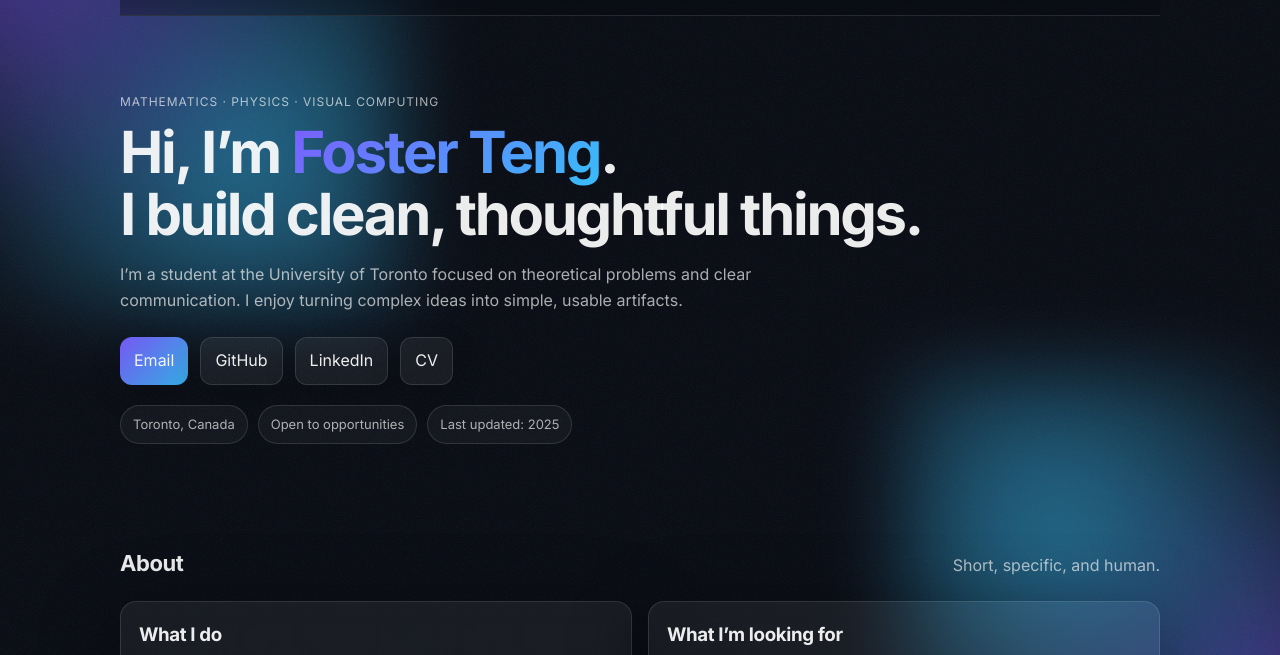
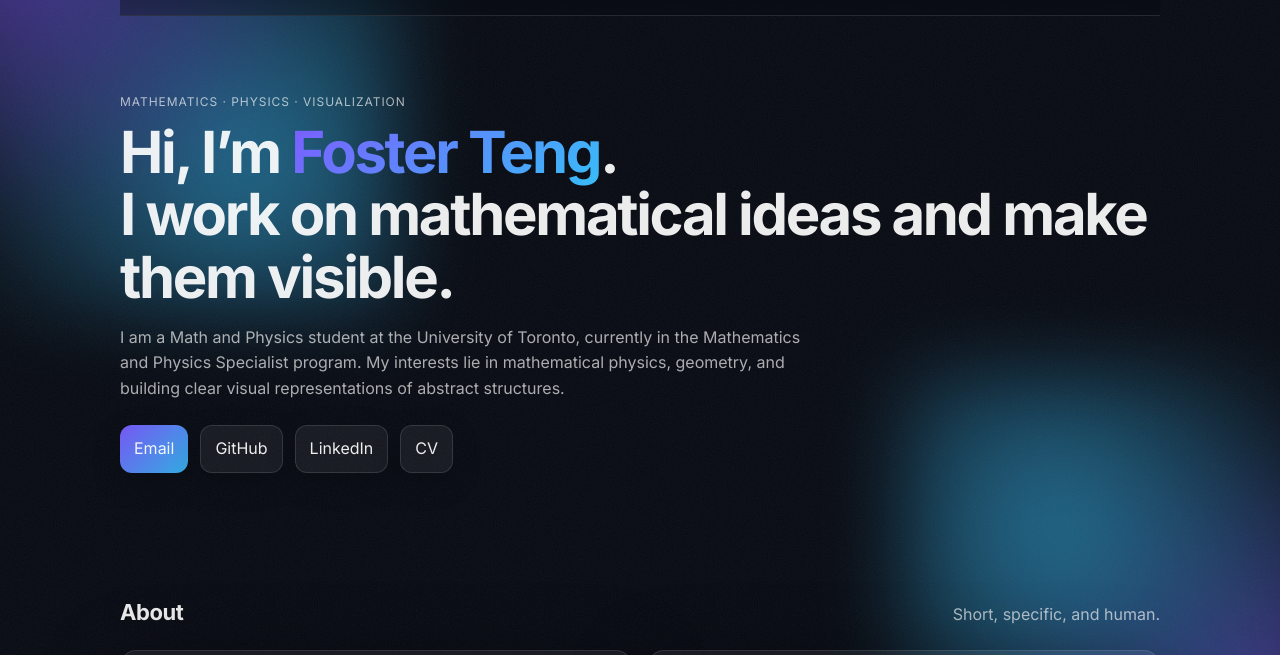
Before and after one commit to flyincloud2001/My-Webpage, a plain HTML site: page index.html in a window 1280 px wide. Shown: the part 69-724 px from the top of the page. Drawn offline with Linux system fonts and the light colour scheme.

Commit message:
Update index.html

```diff
--- a/index.html
+++ b/index.html
@@ -38,29 +38,28 @@
 
   <main id="top" class="container">
     <section class="hero">
-      <p class="kicker">Mathematics · Physics · Visual Computing</p>
+      <p class="kicker">Mathematics · Physics · Visualization</p>
+
       <h1 class="title">
         Hi, I’m <span class="accent">Foster Teng</span>.
         <br />
-        I build clean, thoughtful things.
+        I work on mathematical ideas and make them visible.
       </h1>
+
       <p class="subtitle">
-        I’m a student at the University of Toronto focused on theoretical problems and
-        clear communication. I enjoy turning complex ideas into simple, usable artifacts.
+        I am a Math and Physics student at the University of Toronto,
+        currently in the Mathematics and Physics Specialist program.
+        My interests lie in mathematical physics, geometry, and
+        building clear visual representations of abstract structures.
       </p>
 
       <div class="cta">
         <a class="btn primary" href="mailto:foster.teng@mail.utoronto.ca">Email</a>
         <a class="btn" href="https://github.com/flyincloud2001" target="_blank" rel="noreferrer">GitHub</a>
-        <a class="btn" href="https://www.linkedin.com/in/foster-teng-5039802b6/" target="_blank" rel="noreferrer">LinkedIn</a>
+        <a class="btn" href="https://www.linkedin.com/in/foster-teng-5039802b6/?originalSubdomain=ca" target="_blank" rel="noreferrer">LinkedIn</a>
         <a class="btn" href="assets/cv.pdf" target="_blank" rel="noreferrer">CV</a>
       </div>
 
-      <div class="meta">
-        <div class="pill">Toronto, Canada</div>
-        <div class="pill">Open to opportunities</div>
-        <div class="pill">Last updated: 2025</div>
-      </div>
     </section>
 
     <section id="about" class="section">
```
